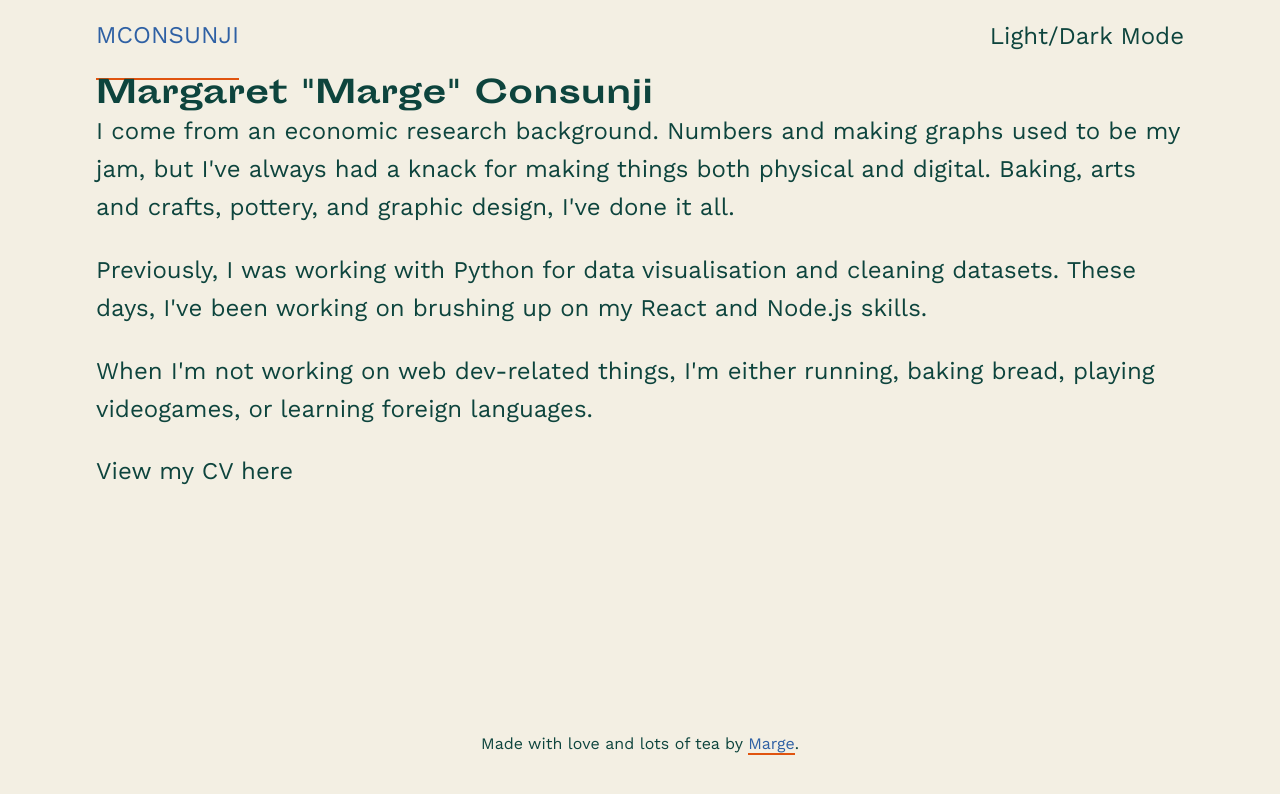
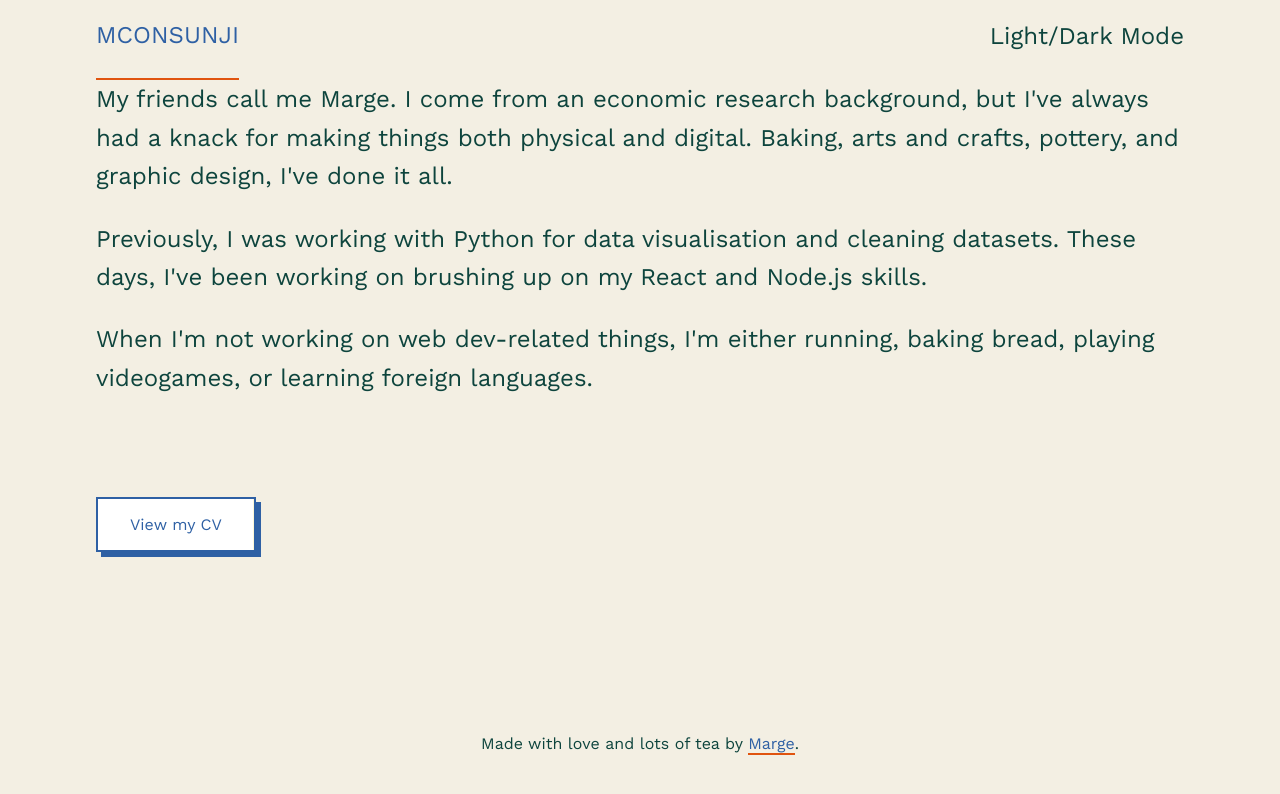
Before and after one commit to msunji/portfolio, a React (Create React App) app: page /about in a window 1280 px wide. Shown: the top 794 px of the page. Built offline with nearby package versions, Linux system fonts and the light colour scheme.

Commit message:
Content edits

```diff
--- a/src/components/About.js
+++ b/src/components/About.js
@@ -1,12 +1,20 @@
+import styled from "styled-components";
+
+const AboutContainer = styled.div`
+  margin-bottom: 10em;
+
+  & > p:last-of-type {
+    margin-bottom: 5em;
+  }
+`;
+
 function About() {
   return (
-    <div className="about-page">
-      <h1>Margaret "Marge" Consunji</h1>
+    <AboutContainer>
       <p>
-        I come from an economic research background. Numbers and making graphs
-        used to be my jam, but I've always had a knack for making things both
-        physical and digital. Baking, arts and crafts, pottery, and graphic
-        design, I've done it all.
+        My friends call me Marge. I come from an economic research background,
+        but I've always had a knack for making things both physical and digital.
+        Baking, arts and crafts, pottery, and graphic design, I've done it all.
       </p>
       <p>
         Previously, I was working with <b>Python</b> for data visualisation and
@@ -19,8 +27,10 @@ function About() {
         baking bread, playing videogames, or learning foreign languages.
       </p>
 
-      <p>View my CV here</p>
-    </div>
+      <a className="boxLink" href="/">
+        View my CV
+      </a>
+    </AboutContainer>
   );
 }
 
```
